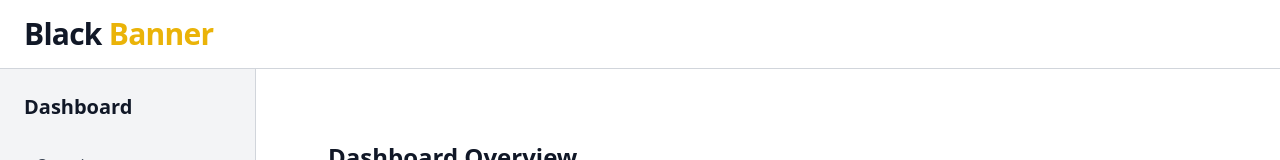
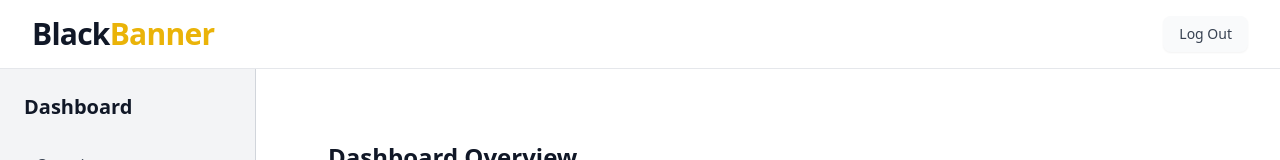
Before and after one commit to AshiqCode/BlackBanner, a React (Create React App) app: page /DashBoard in a window 1280 px wide. Shown: the top 160 px of the page. Built offline with nearby package versions, Linux system fonts and the light colour scheme; data requests are answered from the project's data file; the HTML template or start-up script is replaced by a standard one.

Commit message:
User, Admin login Fix

```diff
--- a/src/Components/DashBoard/DashBoard.js
+++ b/src/Components/DashBoard/DashBoard.js
@@ -4,21 +4,35 @@ import UsersOverView from "./UsersOverView";
 import { useState } from "react";
 import Products from "./Products";
 import ViewOrders from "./ViewOrders";
+import { useNavigate } from "react-router-dom";
 const Dashboard = () => {
   const [overView, setOverView] = useState(true);
   const [addProduct, setAddProduct] = useState(false);
   const [usersOverView, setUsersOverView] = useState(false);
   const [product, setProduct] = useState(false);
   const [viewOrders, setViewOrders] = useState(false);
+  const navigate = useNavigate();
 
   return (
     <div className="min-h-screen bg-white text-gray-900 flex flex-col">
       {/* Navbar */}
-      <header className="flex justify-between items-center px-6 py-4 border-b border-gray-300">
+      <header className="flex justify-between items-center px-8 py-4 bg-white border-b border-gray-200">
         {/* Logo */}
-        <h1 className="text-3xl font-semibold tracking-tight select-none">
-          Black<span className="text-yellow-500"> Banner</span>
+        <h1 className="text-3xl font-bold tracking-tight select-none text-gray-900">
+          Black<span className="text-yellow-500">Banner</span>
         </h1>
+
+        {/* Logout */}
+        <button
+          onClick={() => {
+            localStorage.removeItem("user");
+            localStorage.removeItem("type");
+            navigate("/");
+          }}
+          className="px-4 py-2 text-sm font-medium text-gray-700 bg-gray-50 rounded-lg shadow-sm hover:bg-gray-100 hover:shadow-md hover:text-yellow-500 transition-all duration-200"
+        >
+          Log Out
+        </button>
       </header>
 
       {/* Main Content with Sidebar */}
--- a/src/Components/Login.js
+++ b/src/Components/Login.js
@@ -24,8 +24,17 @@ const Login = () => {
         toast.error("invalid password");
         return;
       }
-      navigate("/");
+
+      // navigate("/");
       localStorage.setItem("user", user.id);
+      localStorage.setItem("type", user.type);
+      if (user.type === "admin") {
+        navigate("/dashboard");
+        // console.log("admin");
+      } else {
+        navigate("/");
+        // console.log("user");
+      }
     } else {
       toast.error("Fill All Inputs");
     }
--- a/src/Components/UserDashBoard/Cart.js
+++ b/src/Components/UserDashBoard/Cart.js
@@ -24,6 +24,7 @@ const Cart = () => {
       });
     }
   }, [cart]);
+  console.log(cartProducts);
 
   const increaseQuantityHandle = () => {};
   const removeItem = (productId) => {
@@ -56,10 +57,10 @@ const Cart = () => {
         <main className="flex-1 max-w-6xl mx-auto w-full px-6 py-12">
           <h2 className="text-2xl font-bold mb-6">Your Shopping Cart</h2>
 
-          {cartProducts.map((product) => {
+          {cartProducts.map((product, index) => {
             return (
               <div
-                key={product.id}
+                key={index}
                 className="flex mt-6 flex-col sm:flex-row gap-4 bg-white rounded-xl shadow border border-gray-200 p-4 hover:shadow-lg transition"
               >
                 {/* Product Image */}
--- a/src/database/db.json
+++ b/src/database/db.json
@@ -2,9 +2,9 @@
   "users": [
     {
       "id": "e48f",
-      "Name": "John Smith",
-      "Email": "john.smith@example.com",
-      "Password": "John1234!",
+      "Name": "c",
+      "Email": "c",
+      "Password": "c",
       "type": "admin"
     },
     {
@@ -388,12 +388,7 @@
       "City": "Repudiandae alias vo",
       "Street": "Quidem aliquam quia ",
       "Address": "In et consequat Ali",
-      "cart": [
-        {
-          "id": "1948",
-          "Quantity": 1
-        }
-      ],
+      "cart": [],
       "id": "b70d"
     }
   ],
```
